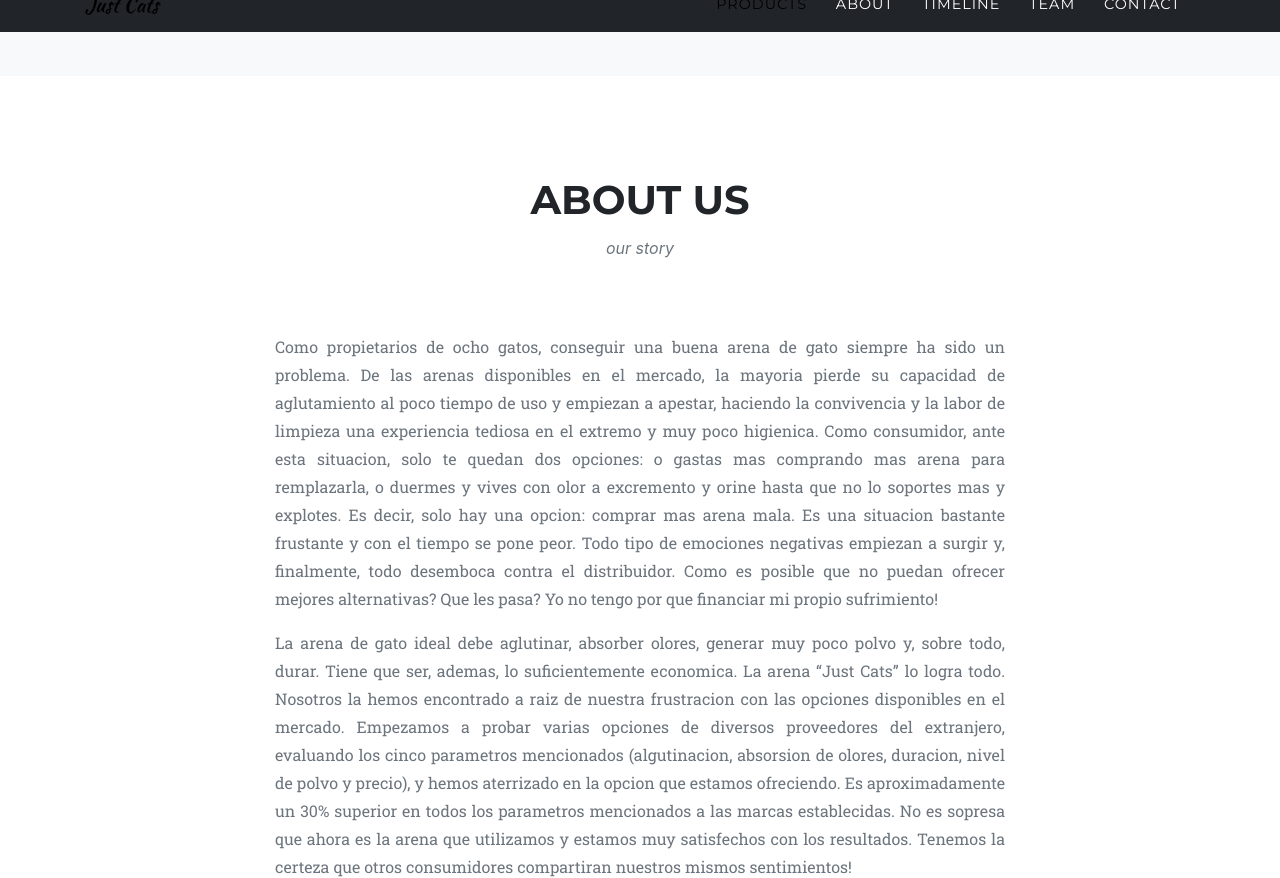
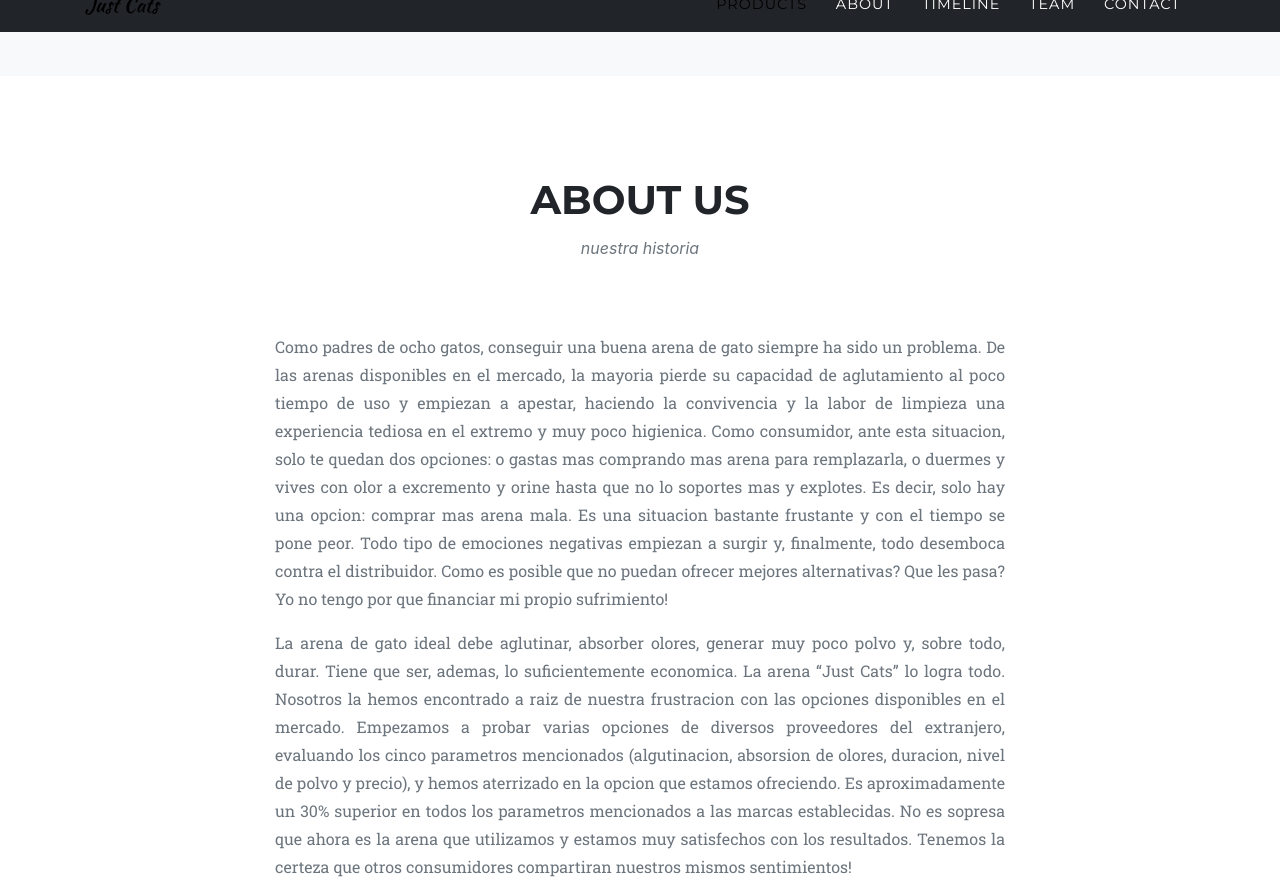
Before and after one commit to Caquita-beep/JustCats, a Jekyll site: the page built from index.md, in a window 1280 px wide and 900 px high, scrolled down 1492 px, cut to the strip 22-900 px from the top of the window. Built offline with Jekyll 4.4.1, drawn with Linux system fonts in a browser that asks for light colours; some web fonts are replaced; some of the changed text lies outside the part shown.

Commit message:
Update sitetext.yml

```diff
--- a/_data/sitetext.yml
+++ b/_data/sitetext.yml
@@ -75,9 +75,9 @@ en: &DEFAULT_EN
 
   about:
     title: "About Us"
-    text: "our story"
+    text: "nuestra historia"
     body: |
-      Como propietarios de ocho gatos, conseguir una buena arena de gato siempre ha sido un problema. De las arenas disponibles en el mercado, la mayoria pierde su capacidad de aglutamiento al poco tiempo de uso y empiezan a apestar, haciendo la convivencia y la labor de limpieza una experiencia tediosa en el extremo y muy poco higienica.
+      Como padres de ocho gatos, conseguir una buena arena de gato siempre ha sido un problema. De las arenas disponibles en el mercado, la mayoria pierde su capacidad de aglutamiento al poco tiempo de uso y empiezan a apestar, haciendo la convivencia y la labor de limpieza una experiencia tediosa en el extremo y muy poco higienica.
       Como consumidor, ante esta situacion, solo te quedan dos opciones: o gastas mas comprando mas arena para remplazarla, o duermes y vives con olor a excremento y orine hasta que no lo soportes mas y explotes. Es decir, solo hay una opcion: comprar mas arena mala. Es una situacion bastante frustante y con el tiempo se pone peor.
       Todo tipo de emociones negativas empiezan a surgir y, finalmente, todo desemboca contra el distribuidor. Como es posible que no puedan ofrecer mejores alternativas? Que les pasa? Yo no tengo por que financiar mi propio sufrimiento!
 
@@ -106,8 +106,8 @@ en: &DEFAULT_EN
 
   team:
     title: "EL EQUIPO"
-    text: "Lorem ipsum dolor sit amet consectetur."
-    subtext: Nuestro increible equipo!
+    text: "The dream team."
+    subtext: !
     section: team
     people:
       - name: "Chapeta"
@@ -143,7 +143,7 @@ en: &DEFAULT_EN
 
   contact:
     title: "Contact Us"
-    text: "Lorem ipsum or call 123456789"
+    text: "Hello or call 123456789"
     section: contact
     name: "Name*"
     name-validation: "Please enter your name."
```
